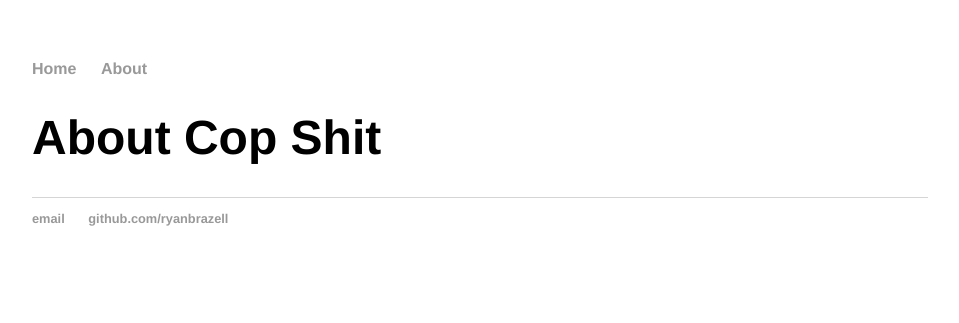
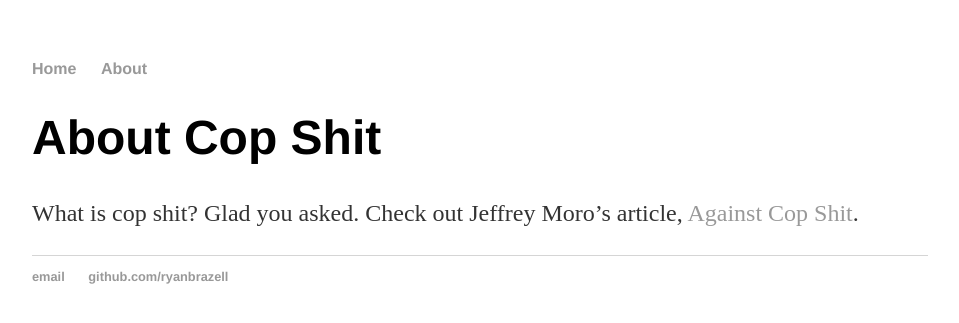
Before and after one commit to ryanbrazell/ryanbrazell.github.io, a Jekyll site: the page built from about.md, in a window 1280 px wide. Shown: the top 323 px of the page, without its empty margins (160-1119 px from the left). Built offline with Jekyll 4.4.1, drawn with Linux system fonts in a browser that asks for light colours.

Commit message:
updated about page

```diff
--- a/about.md
+++ b/about.md
@@ -3,3 +3,5 @@ layout: default
 title: About Cop Shit
 ---
 <h1>{{ page.title }}</h1>
+
+What is cop shit? Glad you asked. Check out Jeffrey Moro's article, <a href="https://jeffreymoro.com/blog/2020-02-13-against-cop-shit/" target="_blank">Against Cop Shit</a>.
```
